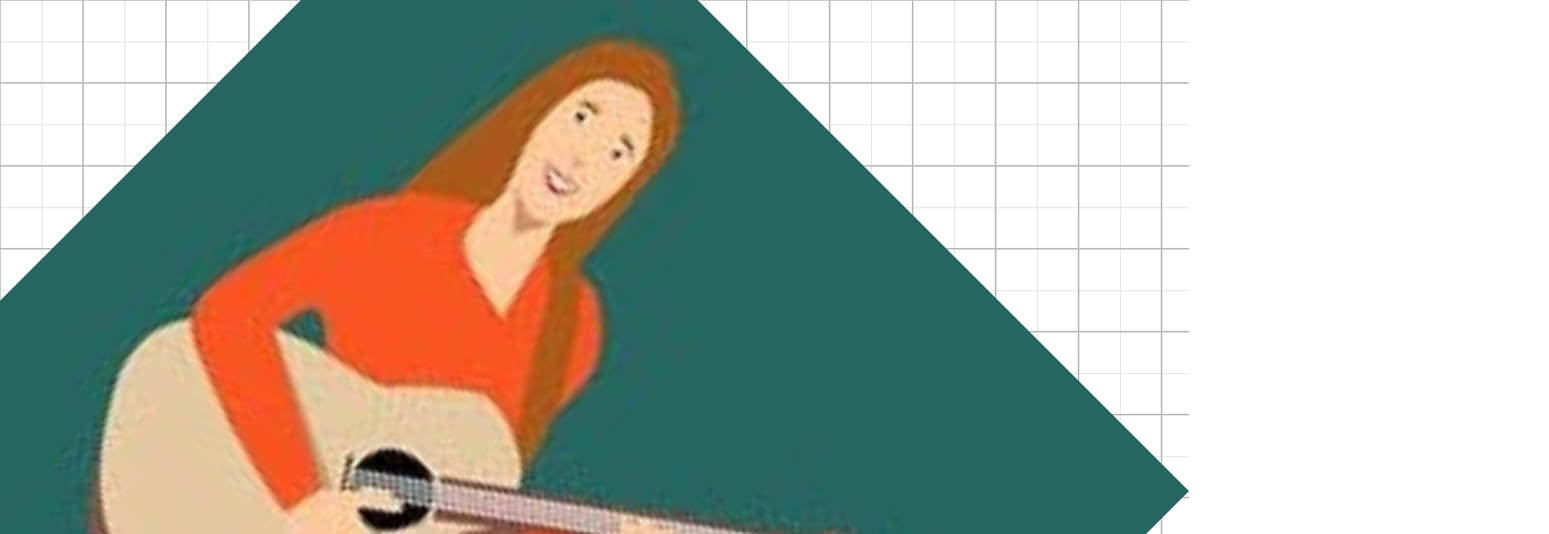
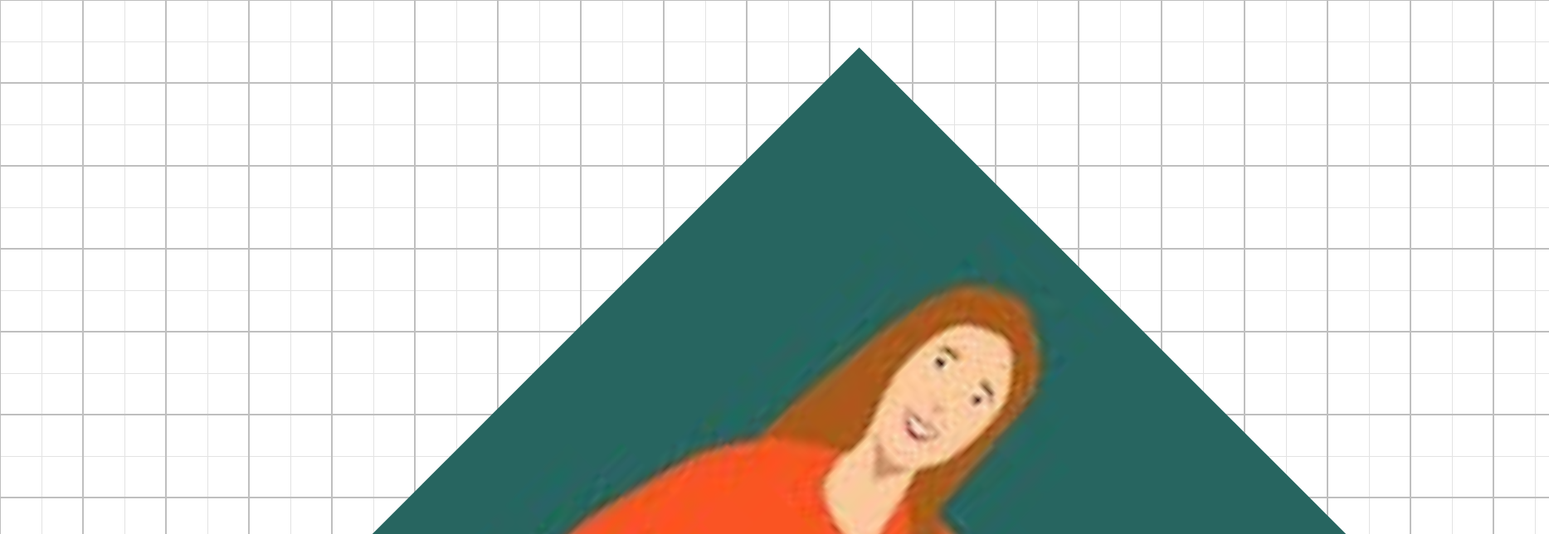
Before and after one commit to applego/css-anime-tutorial-vue, a Vue app: page / in a window 1280 px wide. Shown: the top 644 px of the page at 83% size, 1867 px wide, since content can reach past the window. Built offline with nearby package versions, Linux system fonts and the light colour scheme.

Commit message:
transform-originで回転の中心を変更

```diff
--- a/src/components/KantigaDesigner.vue
+++ b/src/components/KantigaDesigner.vue
@@ -16,6 +16,7 @@
   top: 0;
   margin: -200px auto auto -90px;
   // 削除:(動的に変更するため) transform: translate(200px, 100px);
+  transform-origin: 90px 100%;
 }
 </style>
 <script>
```
